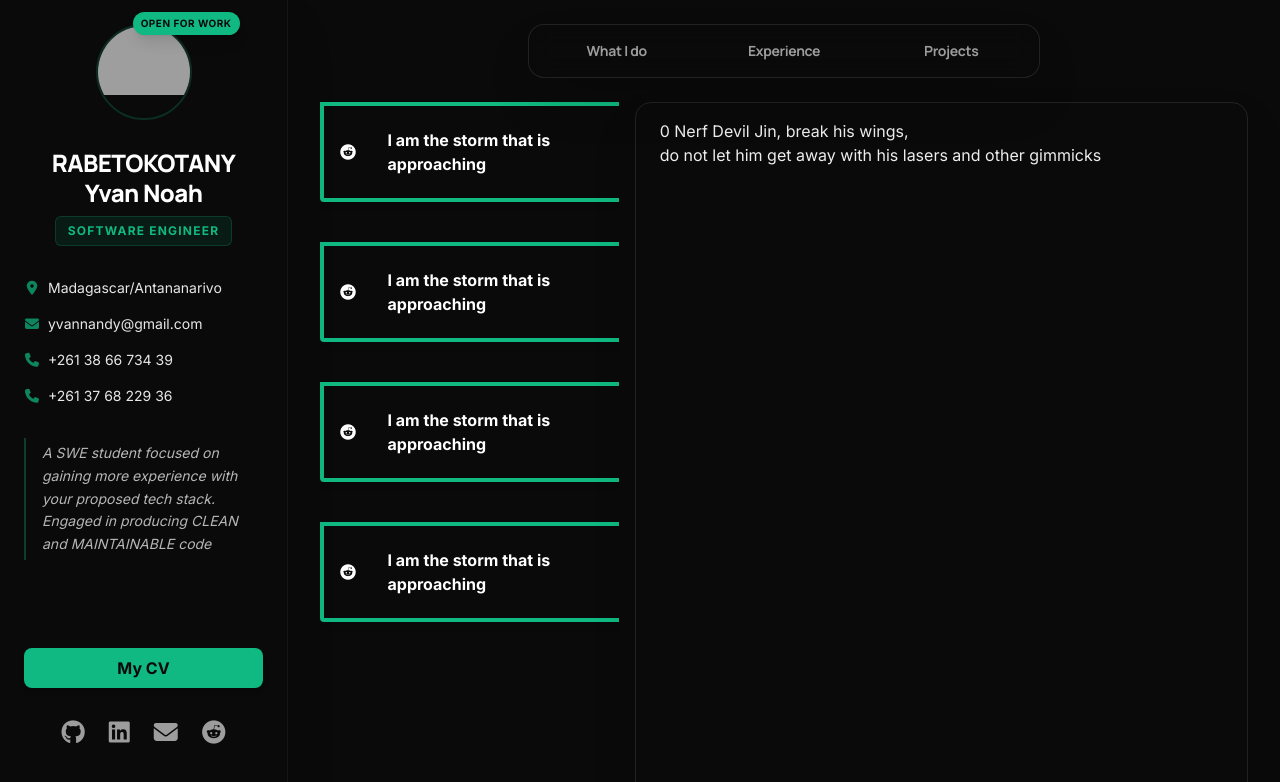
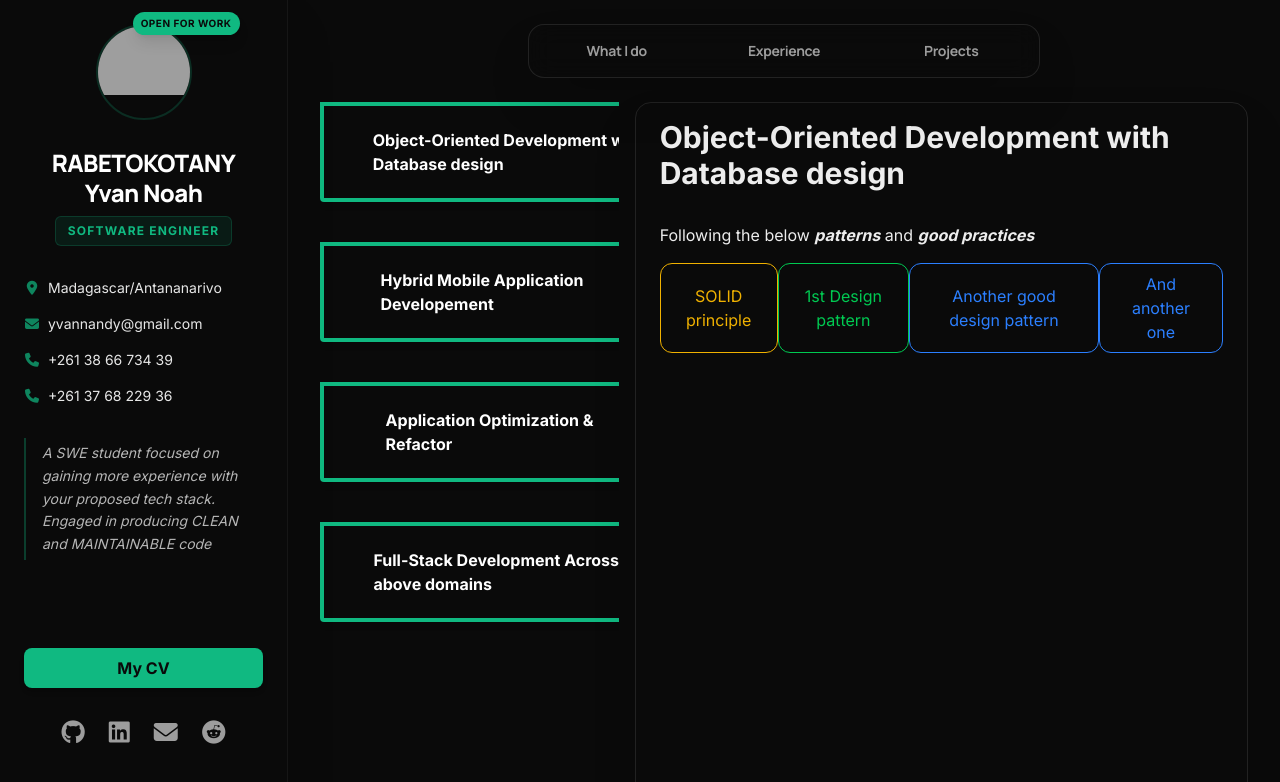
Before and after one commit to gigasandwich/giga-portfolio, a Next.js app: page / in a window 1280 px wide. Shown: the top 782 px of the page. Built offline with nearby package versions, Linux system fonts and the light colour scheme; grey boxes are pictures that could not be loaded.

Commit message:
Add all the expected WhatIDo sub components

```diff
--- /dev/null
+++ b/src/components/BackgroundlessButton.tsx
@@ -0,0 +1,51 @@
+import { useEffect, useState } from "react";
+
+type ButtonProps = {
+    content: string;
+    color?: string;
+};
+
+const BackgroundlessButton = ({content, color} : ButtonProps) => {
+    const colors = [
+        "border-red-500 text-red-500",
+        "border-blue-500 text-blue-500",
+        "border-green-500 text-green-500",
+        "border-yellow-500 text-yellow-500",
+        "border-purple-500 text-purple-500",
+    ];
+
+    const [randomColor, setRandomColor] = useState<string | null>(null);
+
+    /*
+        Without the useEffect it would give this error:
+
+        [browser] A tree hydrated but some attributes of the server rendered HTML didn't match the client properties. This won't be patched up. This can happen if a SSR-ed Client Component used:
+
+        - A server/client branch `if (typeof window !== 'undefined')`.
+        - Variable input such as `Date.now()` or `Math.random()` which changes each time it's called.
+        - Date formatting in a user's locale which doesn't match the server.
+        - External changing data without sending a snapshot of it along with the HTML.
+        - Invalid HTML tag nesting.
+
+        It can also happen if the client has a browser extension installed which messes with the HTML before React loaded
+    */
+    useEffect(() => {
+        const c = colors[Math.floor(Math.random() * colors.length)];
+        setRandomColor(c);
+    }, []);
+
+    const finalColor = color ?? randomColor;
+
+    return (
+        <button className={`
+            bg-transparent border
+            ${finalColor} hover:bg-white/5 transition
+            px-4 py-2
+            rounded-xl
+        `}>
+            {content}
+        </button>
+    )
+};
+
+export default BackgroundlessButton;
--- /dev/null
+++ b/src/data/what-i-do/FullStackDev.tsx
@@ -0,0 +1,18 @@
+export type WhatIDoType = {
+    title: string;
+    icon: string;
+    description: React.ReactNode;
+};
+
+const whatIDoData: WhatIDoType = {
+    title: "Full-Stack Development Across the above domains",
+    icon: "fa-layer-group",
+    description: (
+        <div>
+            <p>Nerf Devil Jin, break his wings,</p>
+            <p>do not let him get away with his lasers and other gimmicks</p>
+        </div>
+    ),
+};
+
+export default whatIDoData;
--- /dev/null
+++ b/src/data/what-i-do/Main.tsx
@@ -0,0 +1,19 @@
+import oop from "./OOP";
+import mobile from "./Mobile";
+import optimRefact from "./OptimRefact";
+import fullStackDev from "./FullStackDev";
+
+export type WhatIDoType = {
+    title: string;
+    icon: string;
+    description: React.ReactNode;
+};
+
+const whatIDoData: WhatIDoType[] = [];
+
+whatIDoData.push(oop);
+whatIDoData.push(mobile);
+whatIDoData.push(optimRefact);
+whatIDoData.push(fullStackDev);
+
+export default whatIDoData;
--- /dev/null
+++ b/src/data/what-i-do/Mobile.tsx
@@ -0,0 +1,18 @@
+export type WhatIDoType = {
+    title: string;
+    icon: string;
+    description: React.ReactNode;
+};
+
+const whatIDoData: WhatIDoType = {
+    title: "Hybrid Mobile Application Developement",
+    icon: "fa-mobile-screen",
+    description: (
+        <div>
+            <p>Nerf Devil Jin, break his wings,</p>
+            <p>do not let him get away with his lasers and other gimmicks</p>
+        </div>
+    ),
+};
+
+export default whatIDoData;
--- /dev/null
+++ b/src/data/what-i-do/OOP.tsx
@@ -0,0 +1,34 @@
+import BackgroundlessButton from "@/components/BackgroundlessButton";
+
+export type WhatIDoType = {
+    title: string;
+    icon: string;
+    description: React.ReactNode;
+};
+
+const goodPractices: string[]= [
+    "SOLID principle",
+    "1st Design pattern",
+    "Another good design pattern",
+    "And another one"
+];
+
+const whatIDoData: WhatIDoType = {
+    title: "Object-Oriented Development with Database design",
+    icon: "fa-cubes",
+    description: (
+        <div>
+            <p>Following the below <b><i>patterns</i></b> and <b><i>good practices</i></b></p>
+
+            <div className="flex justify-around mt-4">
+                {
+                    goodPractices.map((gp, i) => {
+                        return <BackgroundlessButton key={i} content={gp} />
+                    })
+                }
+            </div>
+        </div>
+    ),
+};
+
+export default whatIDoData;
--- /dev/null
+++ b/src/data/what-i-do/OptimRefact.tsx
@@ -0,0 +1,18 @@
+export type WhatIDoType = {
+    title: string;
+    icon: string;
+    description: React.ReactNode;
+};
+
+const whatIDoData: WhatIDoType = {
+    title: "Application Optimization & Refactor",
+    icon: "fa-screwdriver-wrench",
+    description: (
+        <div>
+            <p>Nerf Devil Jin, break his wings,</p>
+            <p>do not let him get away with his lasers and other gimmicks</p>
+        </div>
+    ),
+};
+
+export default whatIDoData;
--- a/src/data/whatIDo.tsx
+++ /dev/null
@@ -1,22 +0,0 @@
-export type WhatIDoType = {
-    title: string;
-    icon: string;
-    description: React.ReactNode;
-};
-
-const whatIDoData: WhatIDoType[] = [];
-
-for (let i = 0; i < 4; i++) {
-    whatIDoData.push({
-        title: "I am the storm that is approaching",
-        icon: "fa-brands fa-reddit",
-        description: (
-            <div>
-                <p>{i} Nerf Devil Jin, break his wings,</p>
-                <p>do not let him get away with his lasers and other gimmicks</p>
-            </div>
-        ),
-    });
-}
-
-export default whatIDoData;
--- a/src/sections/WhatIDo.tsx
+++ b/src/sections/WhatIDo.tsx
@@ -1,6 +1,6 @@
 "use client";
-import whatIDoData, { WhatIDoType } from "@/data/whatIDo";
-import { JSX, useState } from "react";
+import whatIDoData, { WhatIDoType } from "@/data/what-i-do/Main";
+import { useState } from "react";
 
 
 export default function WhatIDo() {
@@ -38,7 +38,11 @@ export default function WhatIDo() {
                     h-[750px]
                     border border-white/10 rounded-2xl p-1.5 shadow-2xl
                 ">
-                    {current.description}
+                    <h1 className="text-3xl font-bold">{current.title}</h1>
+
+                    <div className="mt-8">
+                        {current.description}
+                    </div>
                 </div>
             </div>
         </section>
```
